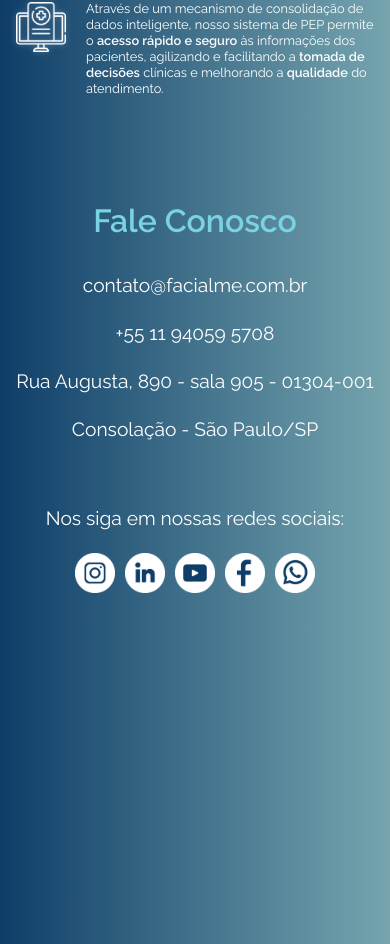
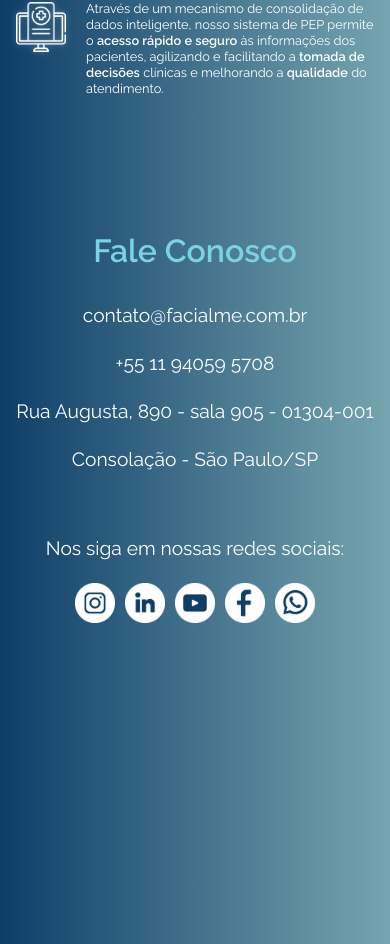
Before and after one commit to gui-schuwarten/facialme_site, a React (Vite) app: page / in a window 390 px wide. Shown: the part 2422-3366 px from the top of the page. Built offline with nearby package versions, Linux system fonts and the light colour scheme.

Commit message:
update project

```diff
--- a/src/components/Contact/ContactSection.module.css
+++ b/src/components/Contact/ContactSection.module.css
@@ -53,7 +53,7 @@
   }
 
   .title {
-    padding-top: 50px;
+    padding-top: 80px;
     font-size: 2rem;
   }
 
```
